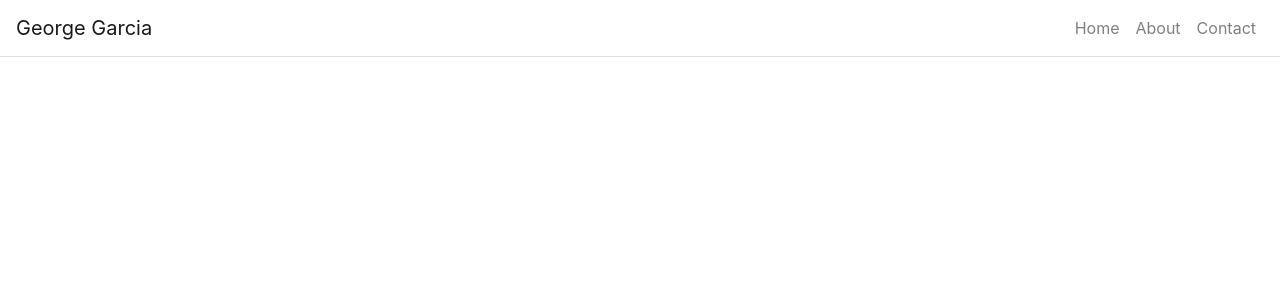
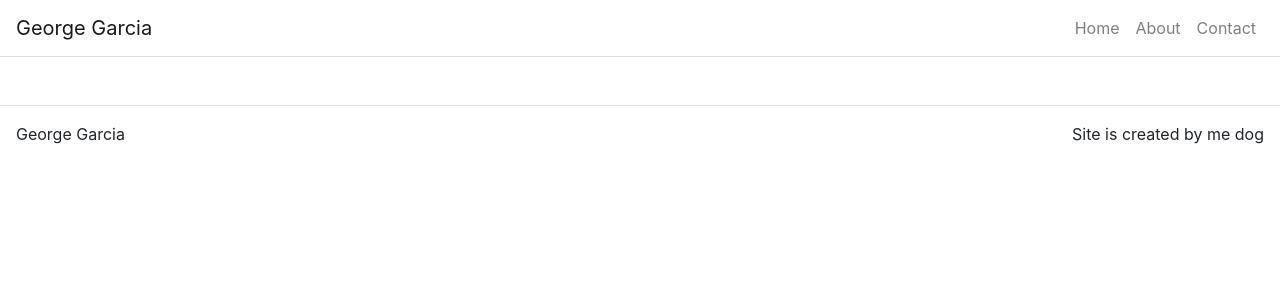
Before and after one commit to georrgee/GGPortfolio, a React (Create React App) app: page / in a window 1280 px wide. Shown: the top 300 px of the page. Built offline with nearby package versions, Linux system fonts and the light colour scheme.

Commit message:
Added Cols and Rows

```diff
--- a/src/App.js
+++ b/src/App.js
@@ -5,6 +5,7 @@
 import './App.css';
 import NavbarBrand from 'react-bootstrap/NavbarBrand';
 import { Nav } from 'react-bootstrap';
+import Footer from './components/Footer';
 
 class App extends React.Component {
 
@@ -53,6 +54,8 @@
             </Navbar.Collapse>
           </Navbar>
 
+          <Footer />
+
 
         </Container>
       </Router>
--- /dev/null
+++ b/src/components/Footer.js
@@ -0,0 +1,27 @@
+import React from 'react';
+import Container from 'react-bootstrap/Container';
+import Row from 'react-bootstrap/Row';
+import Col from 'react-bootstrap/Col';
+
+
+function Footer() {
+
+    return (
+        <footer className= "mt-5">
+            <Container fluid= {true}>
+                <Row className= "border-top justify-content-between p-3">
+                    <Col className= "p-0" md= {3} sm= {12}>
+                        George Garcia
+                    </Col>
+                    <Col className="p-0 d-flex justify-content-end" md={3}>
+                        Site is created by me dog
+                    </Col>
+                </Row>
+            </Container>
+        </footer>
+    );
+
+}
+
+export default Footer;
+// p-0: help us move it over a little bit...
```
